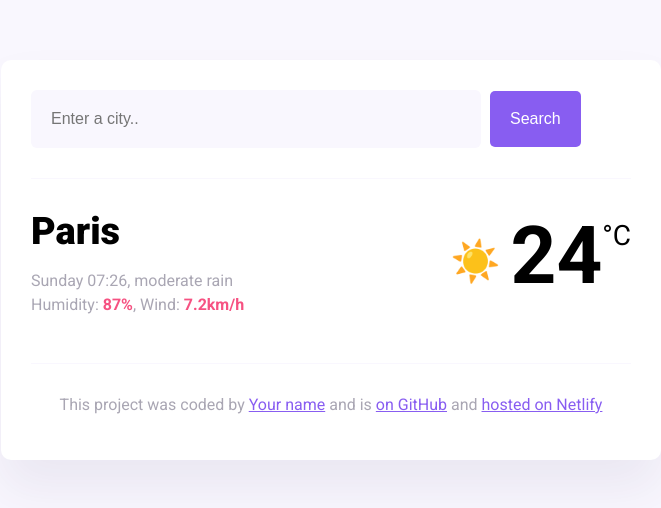
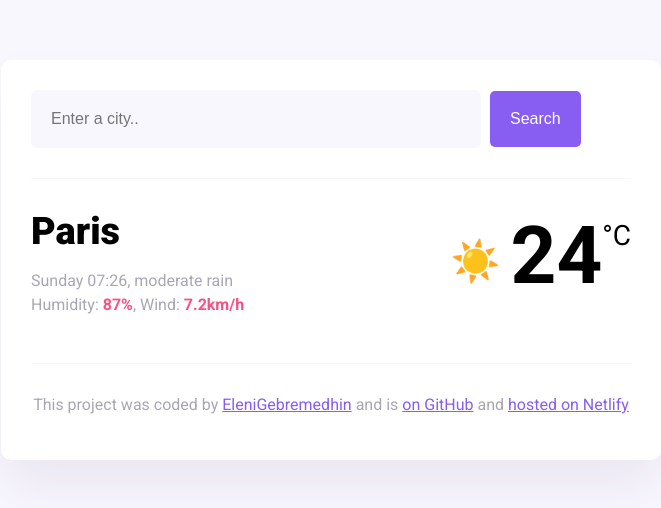
Before and after one commit to EleniGebremedhin/Challenge_1, a website: page index.html in a window 1280 px wide. Shown: the whole page, without its empty margins (309-970 px from the left). Drawn offline with nearby package versions, Linux system fonts and the light colour scheme; files that its build step writes are made by us from their sources.

Commit message:
Update index.html with project details and links

```diff
--- a/index.html
+++ b/index.html
@@ -47,9 +47,9 @@
       <footer>
         <p>
           This project was coded by
-          <a href="#" target="_blank">Your name</a> and is
-          <a href="#" target="_blank"> on GitHub</a> and
-          <a href="#" target="_blank">hosted on Netlify</a>
+          <a href="#" target="_blank">EleniGebremedhin</a> and is
+          <a href="https://github.com/EleniGebremedhin/Challenge_1.git" target="_blank"> on GitHub</a> and
+          <a href="https://eleni-weather-app.netlify.app/" target="_blank">hosted on Netlify</a>
         </p>
       </footer>
     </div>
```
